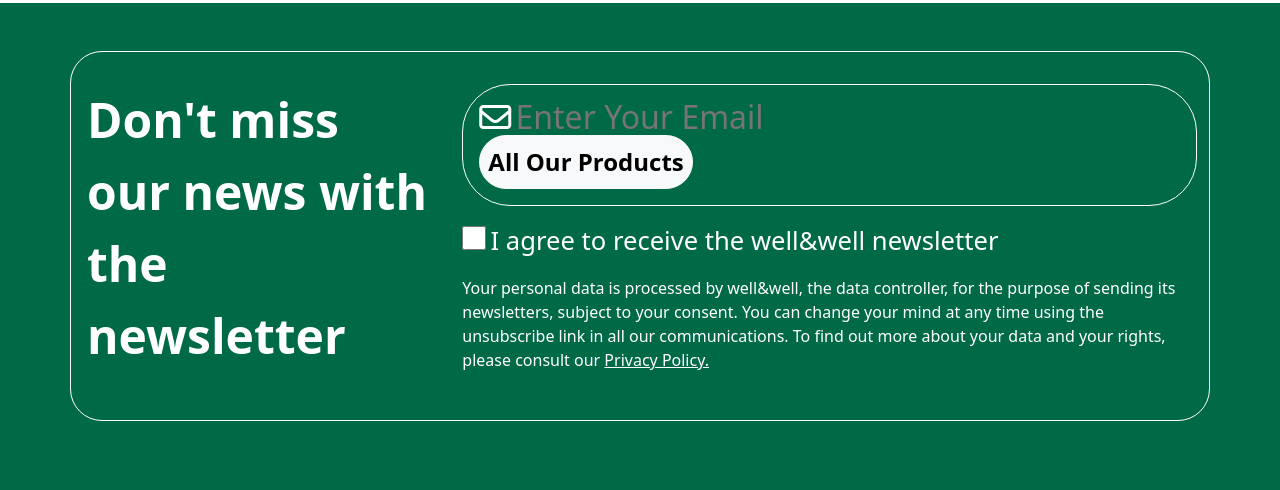
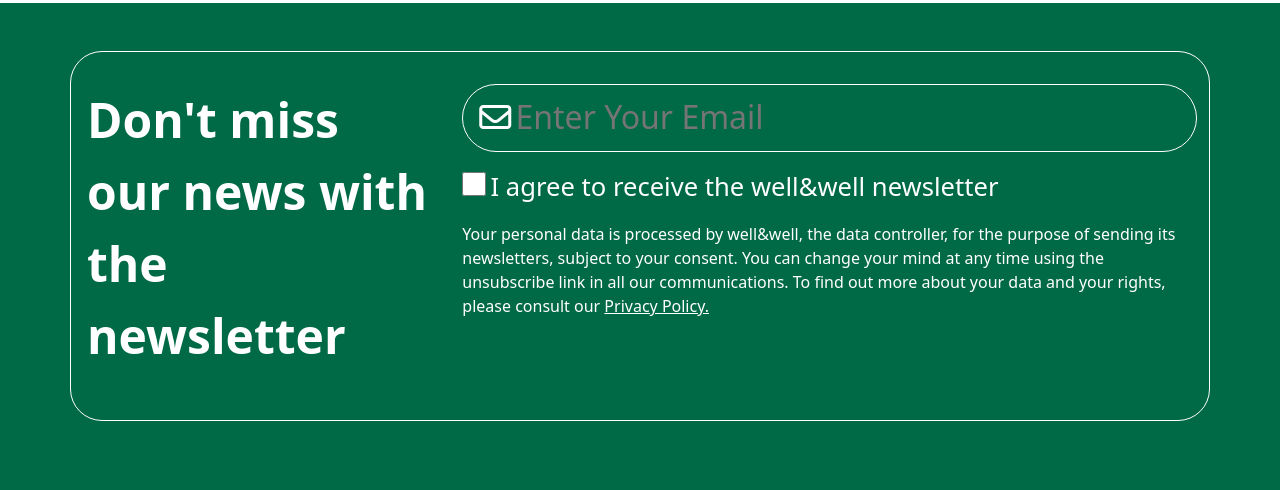
Before and after one commit to Zeeshan-success/Animated-Landing-page-with-gsap-1, a plain HTML site: page index.html in a window 1280 px wide. Shown: the part 6600-7090 px from the top of the page. Drawn offline with nearby package versions, Linux system fonts and the light colour scheme.

Commit message:
fixing bugges 12

```diff
--- a/index.html
+++ b/index.html
@@ -593,11 +593,7 @@
                   outline: none;
                 "
               />
-              <button
-                class="fs-4 py-2 px-2 fw-bold hero-btn btn btn-light rounded-pill"
-              >
-                All Our Products
-              </button>
+
             </div>
 
             <div class="my-3">
```
